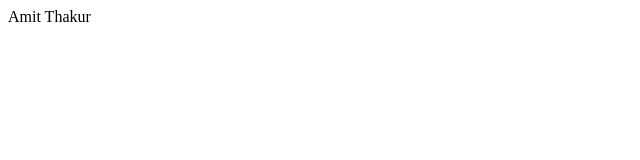
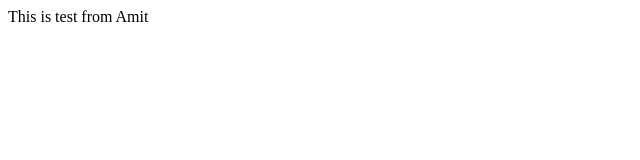
Before and after one commit to amit973/webappanz, a plain HTML site: page index.html in a window 1280 px wide. Shown: the full height of the page, 0-640 px from the left. Drawn offline with Linux system fonts and the light colour scheme.

Commit message:
Update index.html

```diff
--- a/index.html
+++ b/index.html
@@ -1,10 +1,4 @@
 
-<html>
-
-<head>
-<meta http-equiv="Content-Language" content="en-us">
-<meta http-equiv="Content-Type" content="text/html; charset=windows-1252">
-<title>FORBESGANJ</title>
-<title>AMIT</title>
-</head>
-Amit Thakur
+<hi>
+This is test from Amit
+</hi>
```
